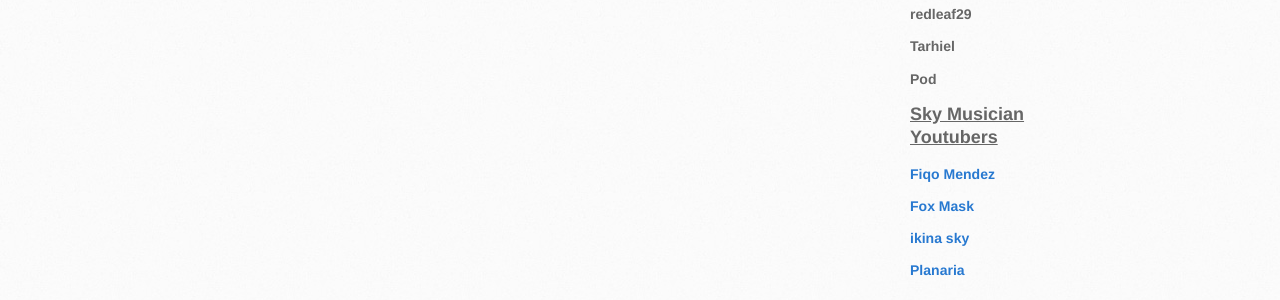
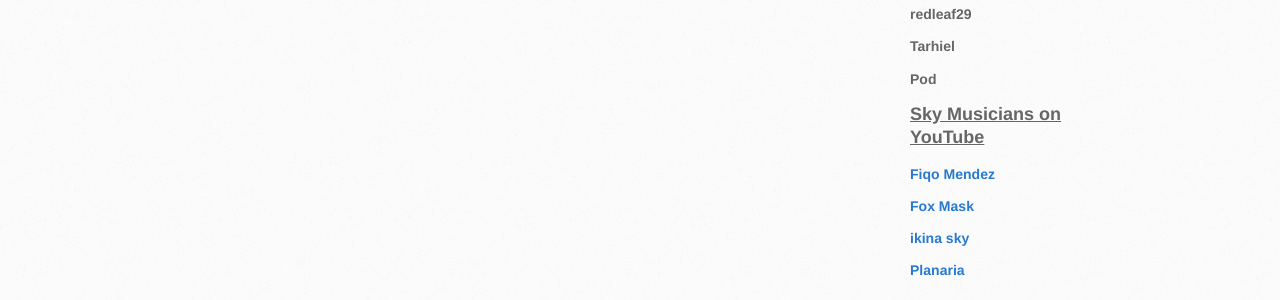
Before and after one commit to sky-music/sky-music.github.io, a Jekyll site: the page built from index.md, in a window 1280 px wide. Shown: the part 985-1285 px from the top of the page. Built offline with Jekyll 4.4.1, drawn with Linux system fonts in a browser that asks for light colours.

Commit message:
Update default.html

```diff
--- a/_layouts/default.html
+++ b/_layouts/default.html
@@ -60,7 +60,7 @@
           <h3>redleaf29</h3>
           <h3>Tarhiel</h3>
           <h3>Pod</h3>
-          <h2><u>Sky Musician Youtubers</u></h2>
+          <h2><u>Sky Musicians on YouTube</u></h2>
           <h3><a href="https://www.youtube.com/channel/UCJeRpUbuo6uF19zchjy-_Pw" target="_blank">Fiqo Mendez</a></h3>
           <h3><a href="https://www.youtube.com/channel/UCmW0obFm3_1VYeW8AQNpwag" target="_blank">Fox Mask</a></h3>
           <h3><a href="https://www.youtube.com/channel/UCfZWn60hIOCvndq32NYa8Vw" target="_blank">ikina sky</a></h3>
```
